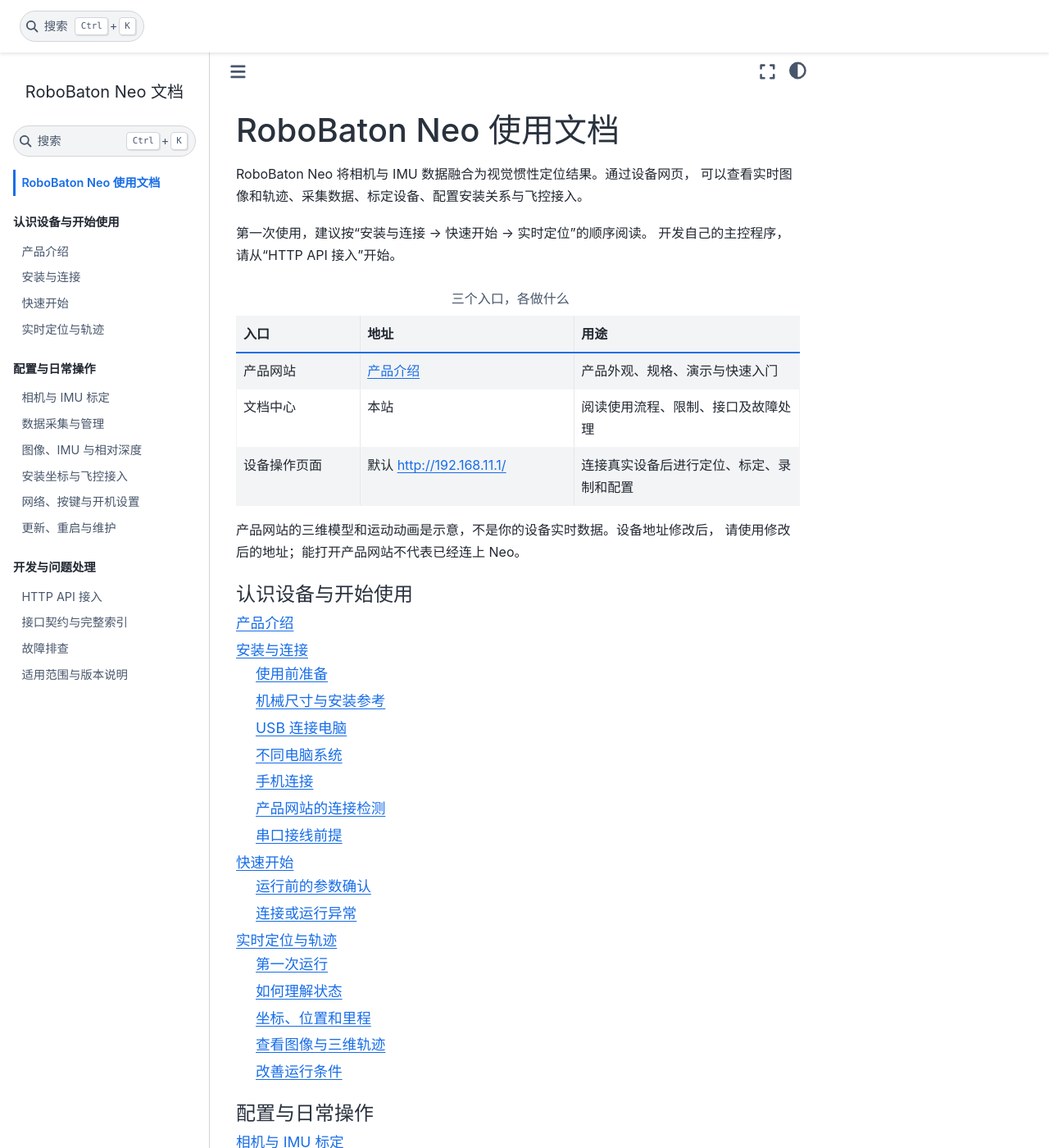
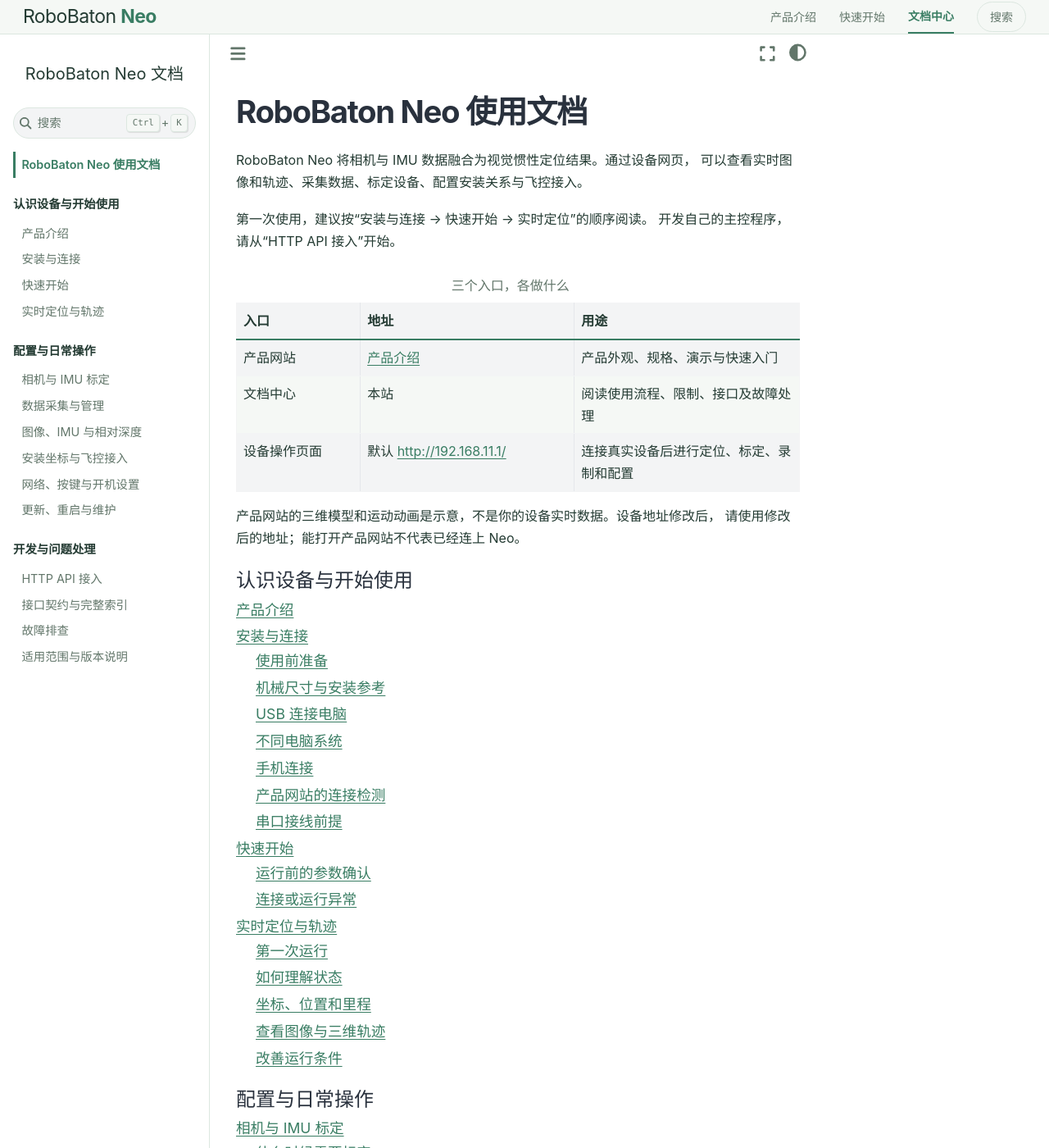
Before and after one commit to Hessian-matrix/RoboBaton_Neo_docs, a Sphinx documentation site: the page built from source/index.rst, in a window 1280 px wide and 1400 px high. Shown: the whole window at 82% size. Built offline with Sphinx 7.4.7 and the Sphinx Book theme 1.1.4, drawn with Linux system fonts in a browser that asks for light colours.

Commit message:
Add product navigation and matching green styling to documentation
Assisted-by: Cindy (https://cindy.app)

```diff
--- a/source/_static/custom.css
+++ b/source/_static/custom.css
@@ -1,17 +1,57 @@
 :root {
-  --baton-accent: #e87522;
-  --baton-ink: #20252b;
-  --baton-line: #dfe3e8;
-  --baton-summary-bg: #fff8f2;
-  --baton-table-header-bg: #30363d;
+  --baton-accent: #397d63;
+  --baton-ink: #243b33;
+  --baton-line: #dce7e0;
+  --baton-summary-bg: #f2f7f3;
+  --baton-table-header-bg: #315c49;
+  --pst-header-height: 72px;
+  --pst-font-family-base: -apple-system, BlinkMacSystemFont, "Segoe UI", "Microsoft YaHei", "PingFang SC", sans-serif;
+  --pst-font-family-heading: var(--pst-font-family-base);
+}
+html[data-theme="light"] {
+  --pst-color-primary: #397d63;
+  --pst-color-link: #397d63;
+  --pst-color-link-hover: #24543f;
+  --pst-color-text-base: #243b33;
+  --pst-color-text-muted: #62766a;
+  --pst-color-border: #dce7e0;
+  --pst-color-on-background: #f5f8f5;
 }
 
 html[data-theme="dark"] {
-  --baton-accent: #f39a50;
+  --baton-accent: #8bceb0;
   --baton-ink: #e7e9ec;
   --baton-line: #454b52;
-  --baton-summary-bg: #2c241f;
+  --baton-summary-bg: #1e3027;
   --baton-table-header-bg: #343b43;
+  --pst-color-primary: #8bceb0;
+  --pst-color-link: #8bceb0;
+  --pst-color-link-hover: #b3e2cb;
+}
+body { font-family: var(--pst-font-family-base); }
+.neo-header { background: var(--pst-color-background); border-bottom: 1px solid var(--baton-line); box-shadow: none; }
+.neo-header-inner { width: 100%; max-width: 1480px; margin: auto; padding: 0 28px; display: flex; align-items: center; justify-content: space-between; gap: 24px; }
+.neo-brand { color: var(--pst-color-text-base); font-size: 23px; letter-spacing: -.6px; text-decoration: none; white-space: nowrap; }
+.neo-brand strong { color: var(--baton-accent); font-weight: 650; }
+.neo-navigation { display: flex; align-items: center; gap: 28px; }
+.neo-navigation a { color: var(--pst-color-text-muted); font-size: 14px; white-space: nowrap; text-decoration: none; padding: 8px 0; }
+.neo-navigation a:hover, .neo-navigation a[aria-current] { color: var(--baton-accent); }
+.neo-navigation a[aria-current] { border-bottom: 2px solid var(--baton-accent); font-weight: 600; }
+.neo-navigation .neo-search-link { padding: 6px 15px; border: 1px solid var(--baton-line); border-radius: 20px; }
+.neo-header a:focus-visible { outline: 2px solid var(--baton-accent); outline-offset: 4px; }
+.bd-article h1 { font-size: clamp(1.9rem, 3vw, 2.6rem); font-weight: 650; letter-spacing: -.035em; margin-bottom: 1.5rem; }
+.bd-article h2 { font-size: 1.55rem; font-weight: 600; }
+.bd-article h3 { font-size: 1.2rem; font-weight: 600; }
+.bd-sidebar-primary { border-right-color: var(--baton-line); }
+.bd-sidebar-primary .navbar-brand { font-size: 1rem; }
+.bd-article .admonition { box-shadow: none; }
+@media (max-width: 650px) {
+  :root { --pst-header-height: 108px; }
+  .neo-header-inner { flex-direction: column; align-items: flex-start; gap: 6px; padding: 10px 16px; }
+  .neo-brand { font-size: 21px; }
+  .neo-navigation { gap: 19px; width: 100%; }
+  .neo-navigation a { font-size: 13px; }
+  .neo-navigation .neo-search-link { padding: 5px 10px; margin-left: auto; }
 }
 
 .bd-article p,
--- /dev/null
+++ b/source/_templates/layout.html
@@ -0,0 +1,15 @@
+{% extends '!layout.html' %}
+{% block docs_navbar %}
+{% set product_root = '../' * (pagename.count('/') + 1) %}
+<header id="pst-header" class="bd-header neo-header d-print-none">
+  <div class="neo-header-inner">
+    <a class="neo-brand" href="{{ product_root }}" aria-label="RoboBaton Neo 产品首页">RoboBaton <strong>Neo</strong></a>
+    <nav class="neo-navigation" aria-label="产品与文档导航">
+      <a href="{{ product_root }}">产品介绍</a>
+      <a href="{{ product_root }}quick-start.html">快速开始</a>
+      <a href="{{ pathto('index') }}" aria-current="page">文档中心</a>
+      <a class="neo-search-link" href="{{ pathto('search') }}" aria-label="搜索文档">搜索</a>
+    </nav>
+  </div>
+</header>
+{% endblock %}
--- a/source/conf.py
+++ b/source/conf.py
@@ -8,6 +8,7 @@ extensions = []
 source_suffix = {'.rst': 'restructuredtext'}
 exclude_patterns = ['_build', 'Thumbs.db', '.DS_Store']
 html_theme = 'sphinx_book_theme'
+templates_path = ['_templates']
 html_title = 'RoboBaton Neo 文档'
 html_static_path = ['_static']
 html_css_files = ['custom.css']
```
Also changed, not shown: README.md (+2 -0 lines), 1 other file.
